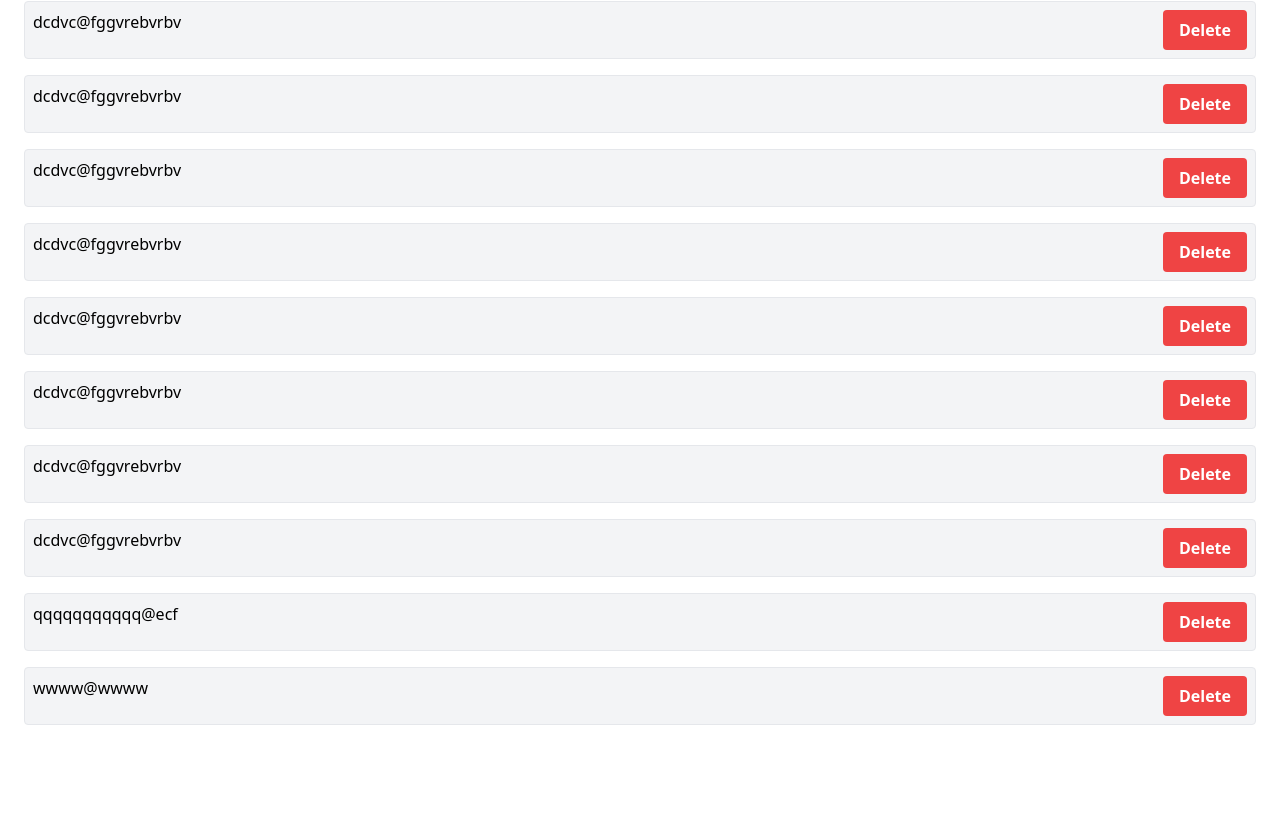
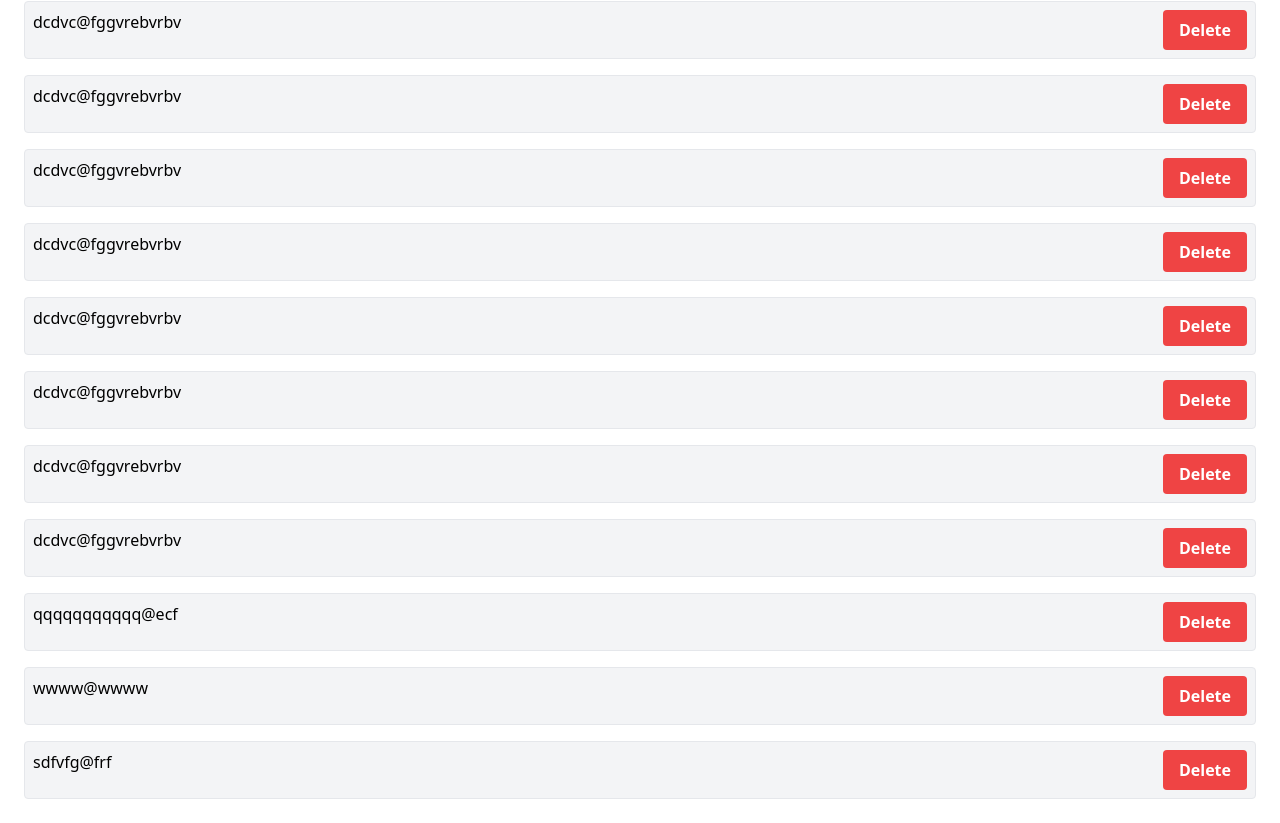
Before and after one commit to Alex666000/react-19, a React (Vite) app: page / in a window 1280 px wide. Shown: the part 787-1610 px from the top of the page. Before the commit the page ends 1536 px from the top, so only its background shows below. Built offline with nearby package versions, Linux system fonts and the light colour scheme; data requests are answered from the project's data file.

Commit message:
use useTransition

```diff
--- a/db.json
+++ b/db.json
@@ -276,6 +276,10 @@
     {
       "id": "ab502620-9095-4d22-a772-ba5a9aa15df5",
       "email": "wwww@wwww"
+    },
+    {
+      "id": "84b7d5a8-2019-4d83-857d-348a91bb359f",
+      "email": "sdfvfg@frf"
     }
   ]
 }
--- a/src/pages/users/page.tsx
+++ b/src/pages/users/page.tsx
@@ -10,7 +10,7 @@ export const UsersPage = () => {
   const refetchUsers = () => {
     // обновляем данные и они снова попадают в UsersList - делаем загрузку но ее "неевеитаем" а просто сетаем в промис
     // тут появляется новыи промис и он попадает в UsersList и снова активирует Suspense
-    setUsersPromise(fetchUsers());
+    setUsersPromise(fetchUsers()); // "ревалидация данных === после например post запроса - делаем get запрос"
   };
 
   return (
@@ -45,9 +45,9 @@ const CreateUserForm = ({refetchUsers}: { refetchUsers: () => void }) => {
       // а добавился он тогда когда произошел post запрос потом get за юзерами - без РТК квери - не надо "тэги"
       // startTransition - тк асинхронная и долгая операция оборачиваем всегда в "транзишн" === перезапрос, обновление данных
       startTransition(() => {
-        // после создания юзера запрашиваем данные только
+        // после создания юзера запрашиваем данные только === "ревалидация данных"
         refetchUsers();
-        setEmail("");
+        setEmail(""); // в самом конце очищаем форму когда перезапросятся данные
       });
     });
   };
@@ -58,6 +58,8 @@ const CreateUserForm = ({refetchUsers}: { refetchUsers: () => void }) => {
         className="borser p-2 rounded bg-gray-100"
         type="email"
         value={email}
+        // когда идет запрос дизеиблим "инпут"
+        disabled={isPending}
         onChange={e => setEmail(e.target.value)}
       />
       <button
```
Also changed, not shown: src/pages/users/картинки_логика_хуки/ревалидация-данных-рефетч.png (added).
